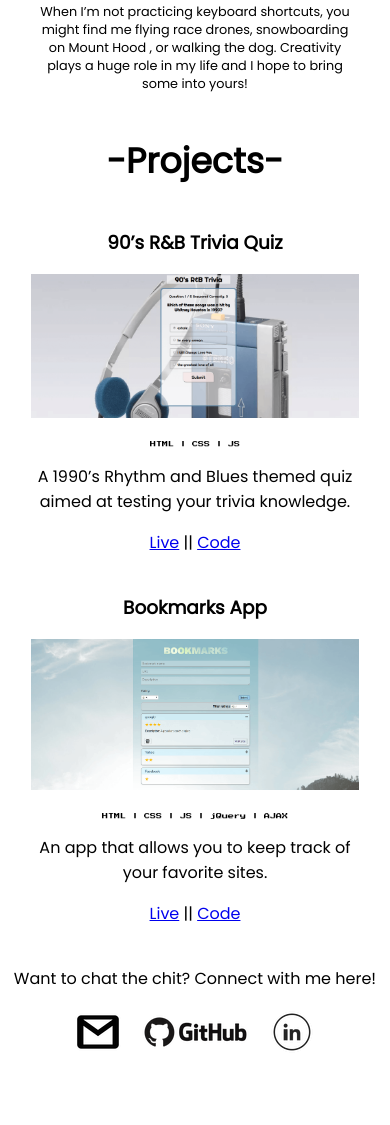
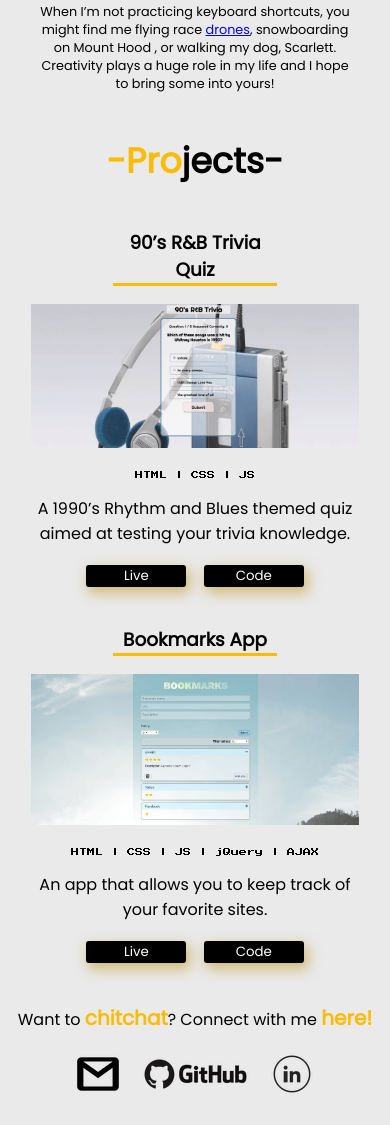
Before and after one commit to JuiceboxJones/Jake-portfolio, a plain HTML site: page index.html in a window 390 px wide. Shown: the part 819-1944 px from the top of the page. Before the commit the page ends 1902 px from the top, so only its background shows below. Drawn offline with Linux system fonts and the light colour scheme.

Commit message:
final revision

```diff
--- a/index.css
+++ b/index.css
@@ -4,6 +4,10 @@
 *{
   box-sizing: border-box;
   font-family: 'Poppins', sans-serif;
+}
+
+html{
+  background: #8c8c8c2e;
 }
 
 body {
@@ -27,7 +31,7 @@ h4{
 
 header{
   text-align: center;
-  padding: 1% 10% 20% 10%;
+  padding: 1% 10% 10% 10%;
   color: white;
   background: black;
 }
@@ -75,6 +79,9 @@ font-weight: bolder;
 .pr-title{
 font-weight: bold;
 font-size: 300%;
+border-bottom: 3px solid #FBBC05;
+width: 50%;
+margin-left: 25%;
 }
 
 #about-me p{
@@ -83,8 +90,14 @@ font-size: 300%;
 
 #about-me{
   text-align: center;
-  margin: 10%;
+  margin: 175px 21%;
   font-size: 150%;
+}
+
+
+
+#about-me a:hover{
+  color:  #FBBC05;
 }
 
 #contact-info{
@@ -92,6 +105,44 @@ font-size: 300%;
   margin-bottom: 5%;
   text-align: center;
 }
+
+#contact-info span{
+  font-weight: bold;
+  font-size: 20px;
+}
+
+#contact-info img{
+  filter: blur(1px);
+}
+
+#contact-info img:hover{
+  filter: blur(0px);
+}
+
+span{
+  color: #FBBC05;
+}
+
+.visit-projects button{
+  width: 100px;
+  border: none;
+  color: white;
+  background: black;
+  border-radius: 3px;
+  cursor: pointer;
+  box-shadow: 3px 5px 13px 1px #b98a0080;
+  margin: 0 2%;
+}
+
+.visit-projects button:hover{
+  color: black;
+  background: #FBBC05;
+  box-shadow: 3px 5px 13px 1px #0000009e;
+}
+
+
+
+
 
 @media screen and (max-width: 480px) {
 
@@ -127,7 +178,7 @@ font-size: 300%;
 
     .tech-container p{
       margin: 5%;
-      font-size: 10%;
+      font-size: 50%;
     }
     #project-header{
       margin: 42px 0;
@@ -146,6 +197,13 @@ font-size: 300%;
     .portfolio-img{
       width: 100%;
     }
+    header{
+      padding: 1% 10% 20% 10%;
+    }
+
+    #contact-info img{
+      filter: blur(0px);
+    }
 
 
 }
--- a/index.html
+++ b/index.html
@@ -1,48 +1,95 @@
 <!DOCTYPE html>
 <html lang="en">
   <head>
-  <meta charset="UTF-8">
-  <meta name="viewport" content="width=device-width, initial-scale=1.0">
-  <meta http-equiv="X-UA-Compatible" content="ie=edge">
-  <link rel="stylesheet" href="index.css">
+    <meta charset="UTF-8" />
+    <meta name="viewport" content="width=device-width, initial-scale=1.0" />
+    <meta http-equiv="X-UA-Compatible" content="ie=edge" />
+    <link rel="stylesheet" href="index.css" />
     <title>Jake Derhalli</title>
   </head>
   <body>
     <header role="heading">
-    <h1><p>Hello,</p> I'm Jake.</h1>
-    <h4>I'm a front-end web developer and clever solutions provider.</h4>
+      <h1>
+        <p><span>H</span>ello,</p>
+        I'm <span>Jake</span>.
+      </h1>
+      <h4>
+        I'm <span>a</span> front-end <span>web</span> developer and clever
+        <span>solutions provider.</span>
+      </h4>
     </header>
     <main role="main">
-      <img id="avatar" src="index/myAvatar.png">
+      <img id="avatar" src="index/myAvatar.png" />
       <section role="region" id="about-me" aria-label="about me">
-     <p>I am currently a student in Thinkful’s Engineering Immersion program, gaining the knowledge required to become a full-stack wizard. My creative personality has led me to coding, where I can share my ideas with the world. I enjoy creating solutions for unique problems that challenge my abilities.</p>
-      <p>When I’m not practicing keyboard shortcuts, you might find me flying race drones, snowboarding on Mount Hood , or walking the dog. Creativity plays a huge role in my life and I hope to bring some into yours!</p>
+        <p>
+          I am currently a student in Thinkful’s Engineering Immersion program,
+          gaining the knowledge required to become a full-stack wizard. My
+          creative personality has led me to coding, where I can share my ideas
+          with the world. I enjoy creating solutions for unique problems that
+          challenge my abilities.
+        </p>
+        <p>
+          When I’m not practicing keyboard shortcuts, you might find me flying
+          race
+          <a target="_blank" href="https://youtu.be/d8skLRbgwIU">drones</a>,
+          snowboarding on Mount Hood , or walking my dog, Scarlett. Creativity
+          plays a huge role in my life and I hope to bring some into yours!
+        </p>
       </section>
       <section id="project-container" role="region" aria-label="projects">
-      <p id="project-header">-Projects-</p>
+        <p id="project-header"><span>-Pro</span>jects-</p>
         <p class="pr-title">90’s R&B Trivia Quiz</p>
-        <img class="portfolio-img" src="index/Quiz App.png">
+        <img class="portfolio-img" src="index/Quiz App.png" />
         <div class="tech-container">
-            <p> HTML | CSS | JS </p>
+          <p>HTML | CSS | JS</p>
         </div>
-      <p>A 1990’s Rhythm and Blues themed quiz aimed at testing your trivia knowledge.</p>
+        <p>
+          A 1990’s Rhythm and Blues themed quiz aimed at testing your trivia
+          knowledge.
+        </p>
         <div class="visit-projects">
-        <a target='_blank' href="https://thinkful-ei-armadillo.github.io/Jake-Michael-Quiz">Live</a> || <a target='_blank' href="https://github.com/thinkful-ei-armadillo/Jake-Michael-Quiz">Code</a>
+          <a
+            target="_blank"
+            href="https://thinkful-ei-armadillo.github.io/Jake-Michael-Quiz"
+            ><button role="button" aria-label="Live">Live</button></a
+          >
+          <a
+            target="_blank"
+            href="https://github.com/thinkful-ei-armadillo/Jake-Michael-Quiz"
+            ><button role="button" aria-label="Code">Code</button></a
+          >
         </div>
 
         <p class="pr-title">Bookmarks App</p>
-        <img class="portfolio-img" src="index/Bookmarks app.png">
+        <img class="portfolio-img" src="index/Bookmarks app.png" />
         <div class="tech-container">
-            <p> HTML | CSS | JS | jQuery | AJAX </p>
+          <p>HTML | CSS | JS | jQuery | AJAX</p>
         </div>
         <p>An app that allows you to keep track of your favorite sites.</p>
         <div class="visit-projects">
-        <a target='_blank' href="https://thinkful-ei-armadillo.github.io/Jake-Andre-Bookmarks/">Live</a> || <a target='_blank' href="https://github.com/thinkful-ei-armadillo/Jake-Andre-Bookmarks">Code</a>
+          <a
+            target="_blank"
+            href="https://thinkful-ei-armadillo.github.io/Jake-Andre-Bookmarks/"
+            ><button role="button" aria-label="Live">Live</button></a
+          >
+          <a
+            target="_blank"
+            href="https://github.com/thinkful-ei-armadillo/Jake-Andre-Bookmarks"
+            ><button role="button" aria-label="Code">Code</button></a
+          >
         </div>
       </section>
       <footer id="contact-info" role="contentinfo">
-      <p>Want to chat the chit? Connect with me here!</p>
-        <a target='_blank' href="mailto: Jderhalli@gmail.com"><img src="index/gmail.png"></a> <a target='_blank'  href="https://github.com/JuiceboxJones"><img  src="index/github.png"></a> <a target='_blank' href="https://www.linkedin.com/in/jake-derhalli"><img src="index/linkedin.png"></a>
+        <p>Want to <span>chitchat</span>? Connect with me <span>here!</span></p>
+        <a target="_blank" href="mailto: Jderhalli@gmail.com"
+          ><img src="index/gmail.png"
+        /></a>
+        <a target="_blank" href="https://github.com/JuiceboxJones"
+          ><img src="index/github.png"
+        /></a>
+        <a target="_blank" href="https://www.linkedin.com/in/jake-derhalli"
+          ><img src="index/linkedin.png"
+        /></a>
       </footer>
     </main>
   </body>
```
Lines whose indentation alone changed are shown as unchanged.
